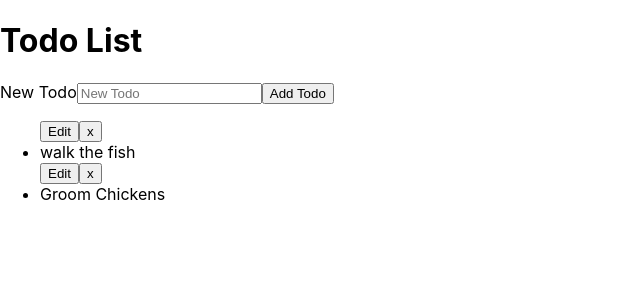
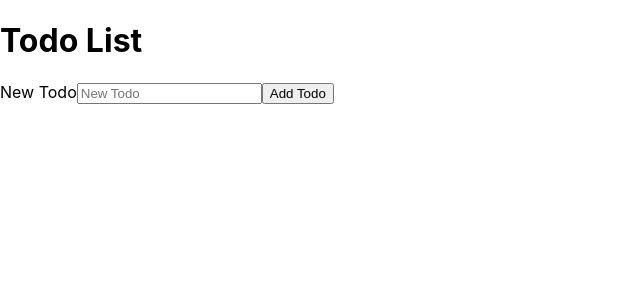
Before and after one commit to jhonis95/React-TodoList, a React (Create React App) app: page / in a window 1280 px wide. Shown: the top 300 px of the page, without its empty margins (0-640 px from the left). Built offline with nearby package versions, Linux system fonts and the light colour scheme.

Commit message:
finishing delete task

```diff
--- a/src/NewTodoForm.js
+++ b/src/NewTodoForm.js
@@ -1,5 +1,5 @@
 import React,{Component} from "react";
-// import {v4 as uuidv4} from 'uuid';
+import {v4 as uuidv4} from 'uuid';
 
 class NewTodoForm extends Component{
     constructor(props){
@@ -17,7 +17,7 @@
     }
     handleSubmit(evt){
         evt.preventDefault();//for what?
-        this.props.createTodo(this.state)//erro here
+        this.props.createTodo({...this.state,id:uuidv4()})//erro here
         this.setState({ //cleaning the state for next submit
             task:""
         })
--- a/src/Todo.js
+++ b/src/Todo.js
@@ -1,10 +1,18 @@
 import React,{Component} from 'react'
 class Todo extends Component{
+    constructor(props){
+        super(props);
+        this.handleRemove=this.handleRemove.bind(this)
+    }
+    handleRemove(){
+        console.log(this.props.removeToDo)
+        this.props.removeToDo(this.props.id)
+    }
     render(){
         return(
             <div>
                 <button>Edit</button>
-                <button>x</button>
+                <button onClick={this.handleRemove}>x</button>
                 <li>{this.props.task}</li>
             </div>
         )
--- a/src/TodoList.js
+++ b/src/TodoList.js
@@ -6,21 +6,32 @@
     constructor(props){
         super(props)
         this.state={
-            todos:[
-                {task:"walk the fish"},
-                {task:"Groom Chickens"}
-            ]
+            todos:[]
         }
         this.create=this.create.bind(this)
+        this.remove=this.remove.bind(this)
     }
     create(newTodo){//adding a new todo to the list
         this.setState({
             todos: [...this.state.todos, newTodo]
           });
     }
+    remove(id){
+        console.log(this.state.todos)
+        this.setState({
+            todos:this.state.todos.filter(t=>t.id!==id)//creating a new array without the delete task
+        })
+    }
     render(){
-        const todos=this.state.todos.map(todos=>{//savind all the todos in one variable to display in render function
-            return <Todo task={todos.task}/>
+        const todos=this.state.todos.map(todo=>{//savind all the todos in one variable to display in render function
+            return (
+                <Todo
+                    key={todo.id}
+                    id={todo.id}
+                    task={todo.task}
+                    removeToDo={this.remove}
+                />
+            )
         })
         return(
             <div>
```
